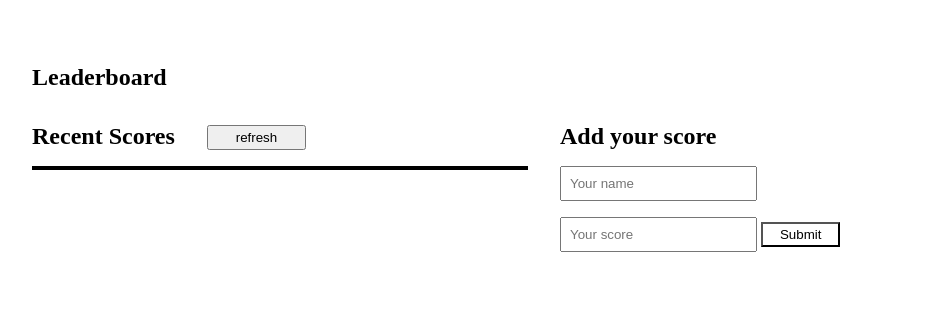
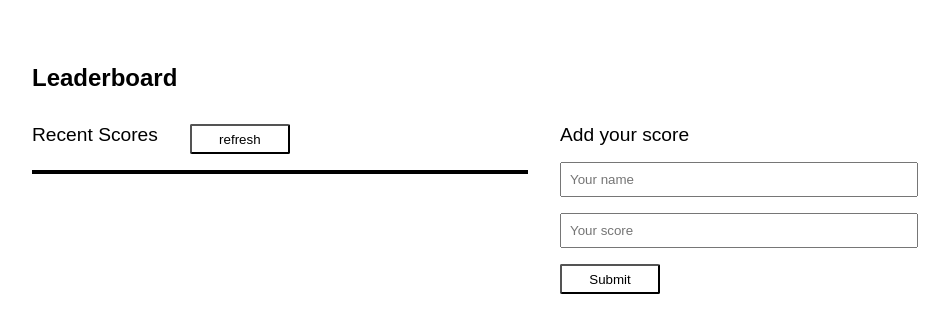
Before and after one commit to coker2019/Leaderboard, a website built with webpack: page src/index.html in a window 1280 px wide. Shown: the whole page, without its empty margins (96-1045 px from the left). Built offline with nearby package versions, Linux system fonts and the light colour scheme.

Commit message:
Add styles.

```diff
--- a/src/index.html
+++ b/src/index.html
@@ -17,7 +17,7 @@
         <div class="display">
           <div class="head-score">
             <h2>Recent Scores</h2>
-            <button class="refresh-btn" id="refresh">refresh</button>
+            <button class="btn" id="refresh">refresh</button>
           </div>
           <ul class="all-scores">
           <!-- Build dynamically -->
--- a/src/style.css
+++ b/src/style.css
@@ -1,3 +1,5 @@
+@import url('https://fonts.googleapis.com/css2?family=Lato&display=swap');
+
 * {
   margin: 0;
   padding: 0;
@@ -17,8 +19,15 @@ section {
 }
 
 h1 {
-  font: 24px;
+  font-family: 'Poppins', sans-serif;
+  font-size: 1.5rem;
   font-weight: 700;
+}
+
+h2{
+  font-family: 'Poppins', sans-serif;
+  font-size: 1.2rem;
+  font-weight: 500;
 }
 
 .wrapper {
@@ -52,8 +61,13 @@ h1 {
   background-color: rgb(211, 204, 204);
 }
 
-.user-input {
-  width: 80%;
+form {
+  width: 100%;
+}
+
+.user-input,
+form {
+  width: 85%;
   display: flex;
   flex-direction: column;
 }
@@ -68,9 +82,18 @@ input {
 }
 
 .btn {
-  width: 20%;
-  align-self: flex-end;
+  width: 100px;
+  height: 30px;
+  display: flex;
+  align-items: center;
+  justify-content: center;
   padding: 0.2rem;
   background: transparent;
   cursor: pointer;
+  border-radius: 2px;
 }
+
+.btn:hover {
+  background-color: #12bb6f;
+  color: #fff;
+}
```
